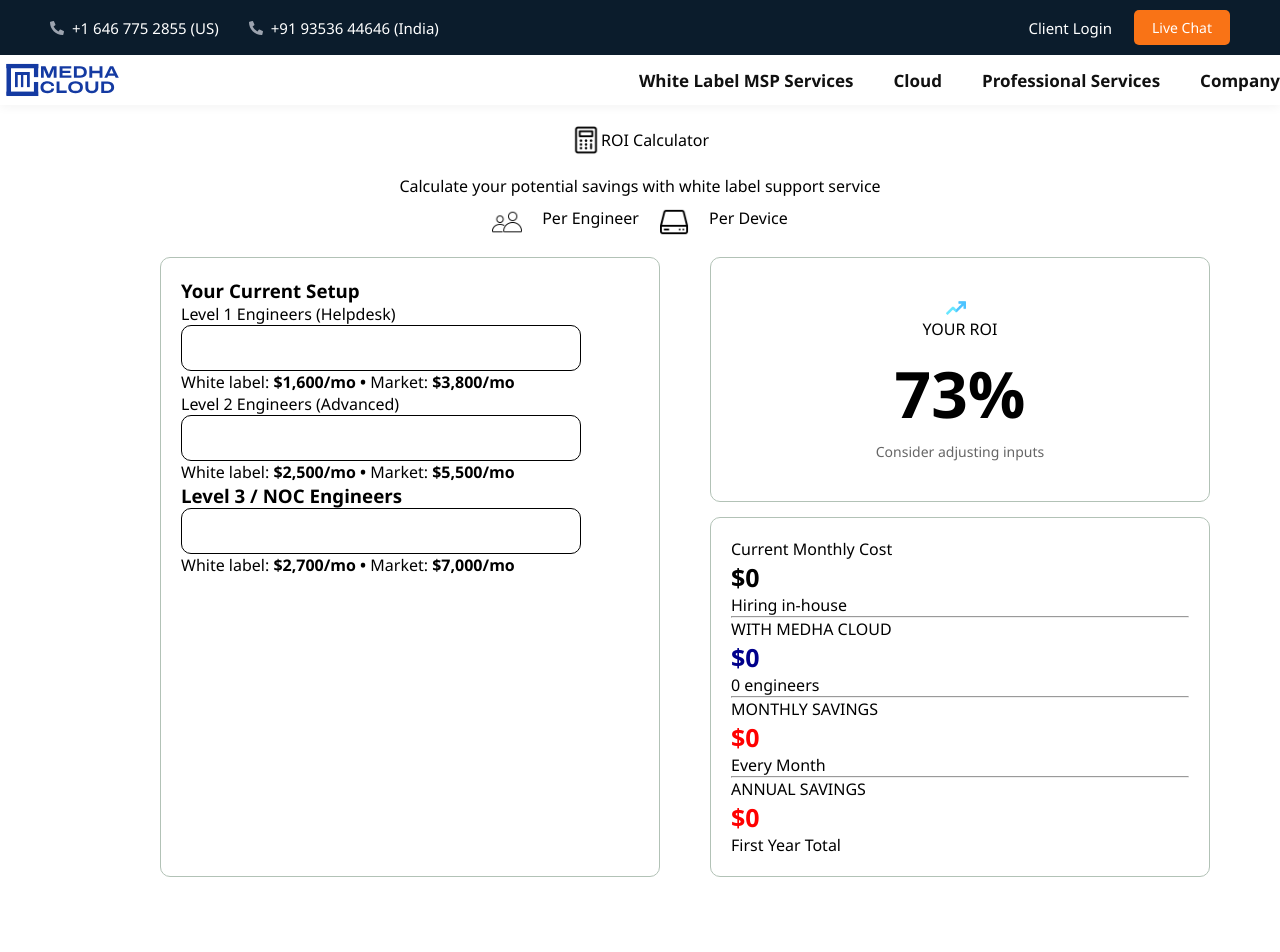
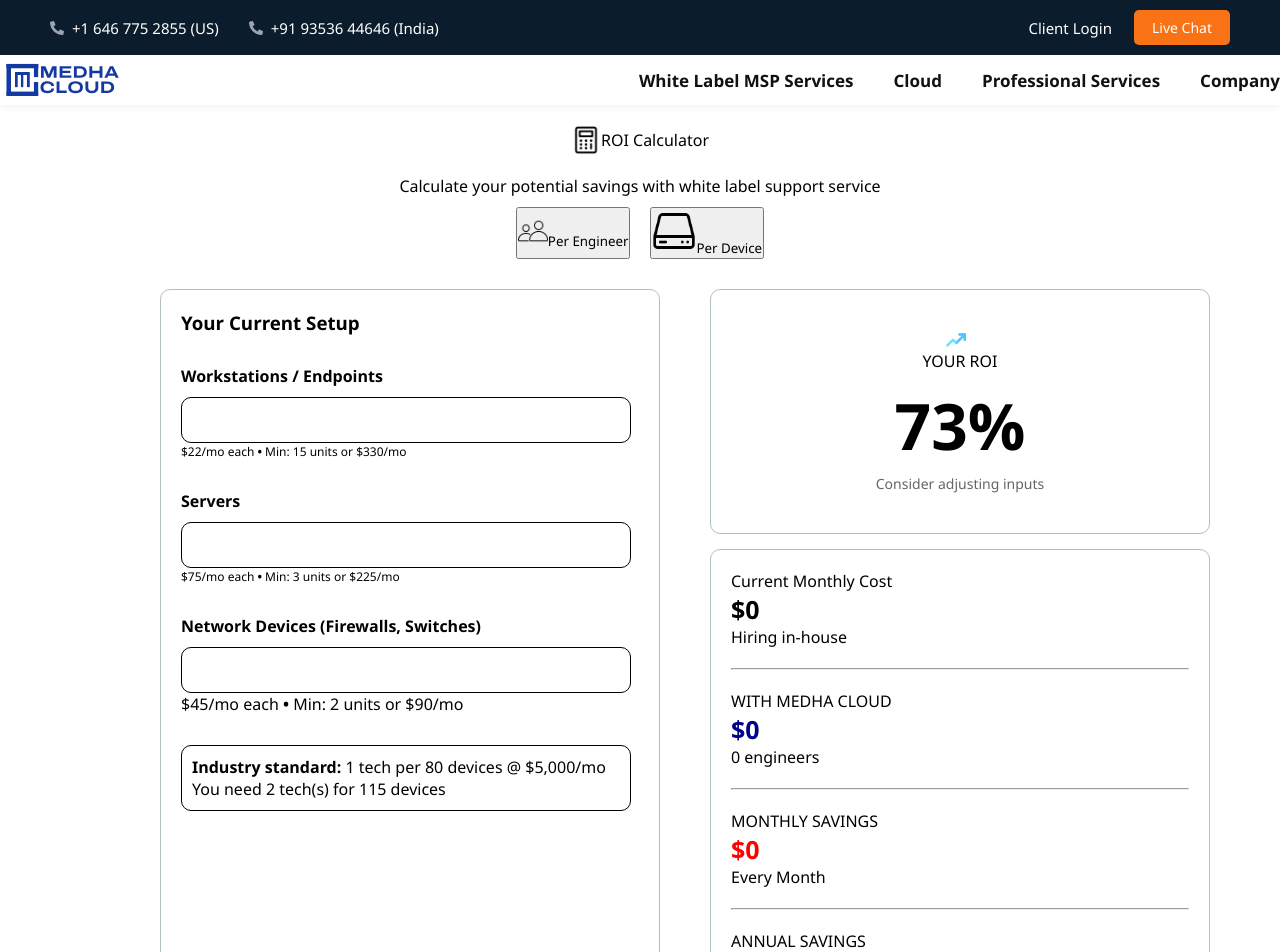
Before and after one commit to Raghul2110/medha-react, a React (Vite) app: page /white-label-msp in a window 1280 px wide. Shown: the top 952 px of the page. Before the commit the page ends 877 px from the top, so only its background shows below. Built offline with nearby package versions, Linux system fonts and the light colour scheme.

Commit message:
ROI calculator part is done want to write logic

```diff
--- /dev/null
+++ b/src/components/Calculator.jsx
@@ -0,0 +1,210 @@
+import calculator from '../assets/calculator.png';
+import person from '../assets/person.png';
+import rise from'../assets/rise.png';
+import harddisk from'../assets/hard disk.png';
+
+export function Engineer(){
+    return(
+        <>
+        <div>
+      <div className="displayFlex">
+        <div className="calcuu">
+          <h3>
+            Your Current Setup
+          </h3>
+          <label className="line1"><h4> Level 1 Engineers (Helpdesk) </h4></label>
+          <input type="number"  style={{
+              width:"450px",
+              padding: "13px",
+              borderRadius:"10px",
+              border: '1px solid black'
+            }}
+          />
+          <p>White label: <b>$1,600/mo •</b> Market: <b>$3,800/mo</b></p>
+
+          <label className="line1"><h4> Level 2 Engineers (Advanced) </h4> </label>
+          <input type="number" style={{
+              width:"450px",
+              padding: "13px",
+              borderRadius:"10px",
+              border: '1px solid black'
+            }}
+          />
+          <p>White label: <b>$2,500/mo • </b>Market: <b>$5,500/mo</b></p>
+
+          <label className='line1'><h4>Level 3 / NOC Engineers</h4></label>
+          <input type="number" style={{width:"450px", padding: "13px", borderRadius:"10px", border: '1px solid black'}} />
+          <p>White label: <b>$2,700/mo •</b> Market: <b>$7,000/mo</b></p>
+        </div>
+
+        <div className="roicontainer">
+          <div className="roi">
+            <img src={rise} alt="arrow" className="yourroi" />
+            <span>YOUR ROI</span>
+            <div className="rois">
+              <p className="percent-text">73%</p>
+              <p className="helper-text">
+                Consider adjusting inputs
+              </p>
+            </div>
+          </div>
+
+          <div className="cost">
+          <p>
+            Current Monthly Cost
+          </p>
+          <p
+            style={{
+              fontSize: '25px',
+              }}>
+                <strong>$0</strong>
+          </p>
+          <p className="house">Hiring in-house</p>
+          <hr />
+
+        <p className='house1'>WITH MEDHA CLOUD</p>
+        <p
+          style={{
+            color: 'Darkblue',
+            fontSize: '25px',
+            }}>
+              <strong>$0</strong>
+        </p>
+        <p className='house'>0 engineers</p>
+        <hr />
+
+        <p className='house1'>MONTHLY SAVINGS</p>
+        <p style={{
+            color: 'red',
+            fontSize: '25px',
+          }}>
+            <strong>$0</strong>
+        </p>
+        <p className='house'>Every Month</p>
+        <hr />
+
+        <p className='house1'>ANNUAL SAVINGS</p>
+        <p
+          style={{
+            color: 'red',
+            fontSize: '25px',
+            }}>
+              <strong>$0</strong>
+        </p>
+        <p>First Year Total</p>
+
+          </div>
+        </div>
+      </div>
+
+    </div>
+        </>
+    )
+}
+
+
+export  function PerDevice(){
+  return(
+    <>
+   <div>
+      <div className="displayFlex">
+        <div className="calcuu">
+          <h3>
+            Your Current Setup
+          </h3>
+          <label className="line1"><h4>Workstations / Endpoints</h4></label>
+          <input type="number"  style={{
+              width:"450px",
+              padding: "13px",
+              borderRadius:"10px",
+              border: '1px solid black'
+            }}
+          />
+          <p style={{fontSize:"12px"}}>$22/mo each <b>•</b> Min: 15 units or $330/mo</p>
+
+          <label className="line1"><h4>Servers</h4></label>
+          <input type="number" style={{
+              width:"450px",
+              padding: "13px",
+              borderRadius:"10px",
+              border: '1px solid black'
+            }}
+          />
+          <p style={{fontSize:"12px"}}>$75/mo each <b>•</b> Min: 3 units or $225/mo</p>
+
+          <label className='line1'><h4>Network Devices (Firewalls, Switches)</h4></label>
+          <input type="number" style={{width:"450px", padding: "13px", borderRadius:"10px", border: '1px solid black'}} />
+          <p>$45/mo each <b>•</b> Min: 2 units or $90/mo</p>
+
+          <div className='industry'>
+            <p> <b>Industry standard:</b> 1 tech per 80 devices @ $5,000/mo</p>
+            <p>You need 2 tech(s) for 115 devices</p>
+          </div>
+        </div>
+
+        <div className="roicontainer">
+          <div className="roi">
+            <img src={rise} alt="arrow" className="yourroi" />
+            <span>YOUR ROI</span>
+            <div className="rois">
+              <p className="percent-text">73%</p>
+              <p className="helper-text">
+                Consider adjusting inputs
+              </p>
+            </div>
+          </div>
+
+          <div className="cost">
+          <p>
+            Current Monthly Cost
+          </p>
+          <p
+            style={{
+              fontSize: '25px',
+              }}>
+                <strong>$0</strong>
+          </p>
+          <p className="house">Hiring in-house</p>
+          <hr />
+
+        <p className='house1'>WITH MEDHA CLOUD</p>
+        <p
+          style={{
+            color: 'Darkblue',
+            fontSize: '25px',
+            }}>
+              <strong>$0</strong>
+        </p>
+        <p className='house'>0 engineers</p>
+        <hr />
+
+        <p className='house1'>MONTHLY SAVINGS</p>
+        <p style={{
+            color: 'red',
+            fontSize: '25px',
+          }}>
+            <strong>$0</strong>
+        </p>
+        <p className='house'>Every Month</p>
+        <hr />
+
+        <p className='house1'>ANNUAL SAVINGS</p>
+        <p
+          style={{
+            color: 'red',
+            fontSize: '25px',
+            }}>
+              <strong>$0</strong>
+        </p>
+        <p>First Year Total</p>
+
+          </div>
+        </div>
+      </div>
+
+    </div>
+
+
+    </>
+  );
+}
--- a/src/pages/WhiteLabelMSP/WhiteLabel.css
+++ b/src/pages/WhiteLabelMSP/WhiteLabel.css
@@ -24,17 +24,17 @@
   /* text-align: center; */
   justify-content: center;
   margin-top: 10px;
-  margin-bottom: 20px;
+  margin-bottom: 30px;
   gap: 20px;
 }
 
 .person{
     height: 30px;
-    display: flex;
+    /* display: flex; */
     /* gap: 20px; */
 }
 .disk{
-    height: 30px;
+    height: 44px;
 
 }
 
@@ -43,12 +43,24 @@
 }
 .calcuu{
     padding: 20px;
-    padding-bottom: 250px;
+    padding-bottom: 170px;
     border: 1px solid rgb(178, 194, 182);
     margin-left: 160px;
     border-radius: 10px;
     width: 500px;
 
+}
+
+.line1{
+  display: flex ;
+  margin-top: 30px;
+  margin-bottom: 10px;
+}
+
+.line2{
+  display: flex ;
+  margin-top: 30px;
+  margin-bottom: 10px;
 }
 
 
@@ -104,3 +116,17 @@
   flex-direction: column;
   gap: 15px;
 }
+
+.house{
+ margin-bottom: 20px;
+}
+.house1{
+  margin-top: 20px;
+}
+.industry{
+  margin-top: 30px;
+  border: 1px solid black;
+  border-radius: 10px;
+  padding: 10px;
+  width: 450px;
+}
--- a/src/pages/WhiteLabelMSP/WhiteLabelMSP.jsx
+++ b/src/pages/WhiteLabelMSP/WhiteLabelMSP.jsx
@@ -1,18 +1,20 @@
-import React from "react";
+import React, { useState } from "react";
 import Navbar from "../../components/Navbar/Navbar";
 import calculator from '../../assets/calculator.png';
 import person from '../../assets/person.png';
 import rise from'../../assets/rise.png';
 import harddisk from'../../assets/hard disk.png';
 import './WhiteLabel.css';
+import {Engineer, PerDevice} from "../../components/Calculator";
 
 
 
 function WhiteLabelMSP() {
+  const [tab, useTab] = useState("enginner");
   return (
     <>
     <Navbar />
-    <div>
+    <section>
       <div className="calculator">
               <img src={calculator} alt=""  className="calci"  />
               <span>
@@ -24,112 +26,29 @@
                 Calculate your potential savings with white label support service
               </p>
         </div>
-
         <div className="log">
+      <button onClick={() => useTab("engineer")}>
         <img src={person} alt="" className="person"/>
-      <span>
+        <span className="in-person">
           Per Engineer
         </span>
+      </button>
+      <button onClick={() => useTab("device")}>
         <img src={harddisk} alt=""  className="disk"/>
-      <span>Per Device</span>
-      </div>
-      <div className="displayFlex">
-        <div className="calcuu">
-          <h3>
-            Your Current Setup
-          </h3>
-          <label>Level 1 Engineers (Helpdesk)</label>
-          <input
-            type="number"
-            style={{
-              width:"400px",
-              padding: "13px",
-              borderRadius:"10px",
-              border: '1px solid black'
-            }}
-          />
-          <p>White label: <b>$1,600/mo •</b> Market: <b>$3,800/mo</b></p>
-          <label htmlFor="">Level 2 Engineers (Advanced)</label>
-          <input
-            type="number"
-            style={{
-              width:"400px",
-              padding: "13px",
-              borderRadius:"10px",
-              border: '1px solid black'
-            }}
-          />
-          <p>White label: <b>$2,500/mo • </b>Market: <b>$5,500/mo</b></p>
-          <label htmlFor=""><h3>Level 3 / NOC Engineers</h3></label>
-          <input type="number" style={{width:"400px", padding: "13px", borderRadius:"10px", border: '1px solid black'}} />
-          <p>White label: <b>$2,700/mo •</b> Market: <b>$7,000/mo</b></p>
-        </div>
-
-        <div className="roicontainer">
-          <div className="roi">
-            <img src={rise} alt="arrow" className="yourroi" />
-            <span>YOUR ROI</span>
-            <div className="rois">
-              <p className="percent-text">73%</p>
-              <p className="helper-text">
-                Consider adjusting inputs
-              </p>
-            </div>
-          </div>
-
-          <div className="cost">
-          <p>
-            Current Monthly Cost
-          </p>
-          <p
-            style={{
-              fontSize: '25px',
-              }}>
-                <strong>$0</strong>
-          </p>
-          <p>Hiring in-house</p>
-          <hr />
-
-        <p>WITH MEDHA CLOUD</p>
-        <p
-          style={{
-            color: 'Darkblue',
-            fontSize: '25px',
-            }}>
-              <strong>$0</strong>
-        </p>
-        <p>0 engineers</p>
-        <hr />
-
-        <p>MONTHLY SAVINGS</p>
-        <p style={{
-            color: 'red',
-            fontSize: '25px',
-          }}>
-            <strong>$0</strong>
-        </p>
-        <p>Every Month</p>
-        <hr />
-
-        <p>ANNUAL SAVINGS</p>
-        <p
-          style={{
-            color: 'red',
-            fontSize: '25px',
-            }}>
-              <strong>$0</strong>
-        </p>
-        <p>First Year Total</p>
+      <span className="in-device">Per Device</span>
+      </button>
 
       </div>
-        </div>
-      </div>
+    </section>
 
-    </div>
+   {tab === "engineer"?<Engineer /> : <PerDevice /> }
+    </>
 
-
-    </>
   );
 }
 
-export default WhiteLabelMSP;
+
+
+
+
+export {WhiteLabelMSP}
```
Also changed, not shown: src/App.jsx (+8 -1 lines). Lines whose indentation alone changed are shown as unchanged.
